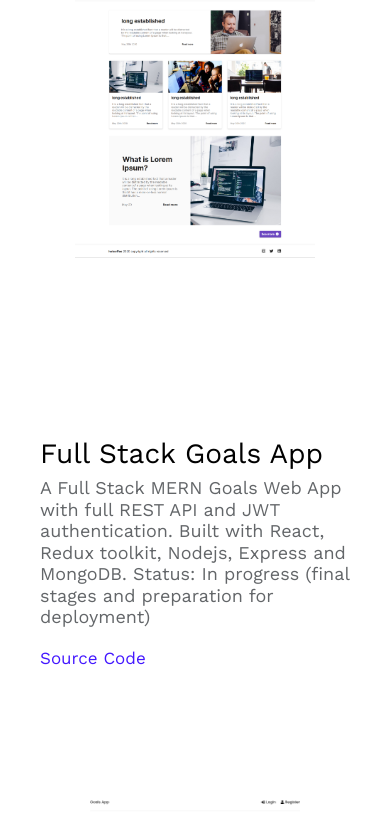
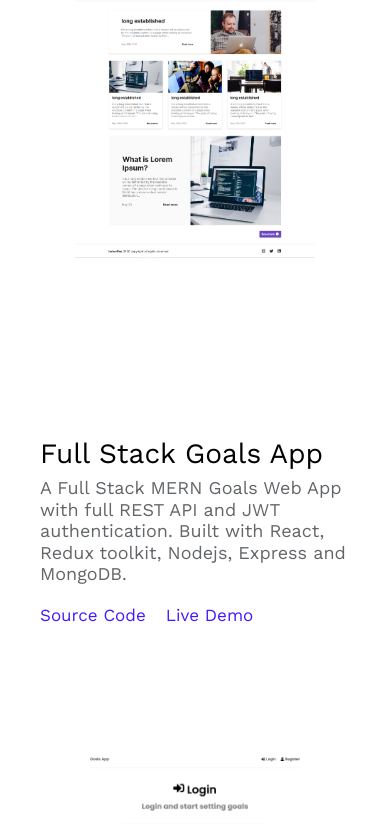
Before and after one commit to Abdelmuttalib/portfolio, a Next.js app: page / in a window 390 px wide. Shown: the part 3354-4178 px from the top of the page. Built offline with nearby package versions, Linux system fonts and the light colour scheme.

Commit message:
- update goals project description - add live demo link for projects that has a live demo

```diff
--- a/src/components/Projects/Project.tsx
+++ b/src/components/Projects/Project.tsx
@@ -7,9 +7,10 @@ export interface Props {
   description: string
   image: string
   link: string
+  liveDemo?: string
 }
 
-const Project = ({ title, description, image, link }: Props) => {
+const Project = ({ title, description, image, link, liveDemo }: Props) => {
   const variants = {
     hidden: { opacity: 0, y: 10 },
     visible: {
@@ -48,7 +49,7 @@ const Project = ({ title, description, image, link }: Props) => {
           >
             {description ? description : "Description of project"}
           </motion.p>
-          <motion.p variants={item} className="pt-14">
+          <motion.p variants={item} className="flex pt-14 gap-6">
             <Link href={link}>
               <a
                 rel="noopener"
@@ -58,6 +59,17 @@ const Project = ({ title, description, image, link }: Props) => {
                 Source Code
               </a>
             </Link>
+            {liveDemo && (
+              <Link href={link}>
+                <a
+                  rel="noopener"
+                  target="_blank"
+                  className="pt-4 mb-4 border-b-2 border-transparent Body w-fit text-primary-link dark:text-primary-lightLink transform translate ease-in-out duration-500 hover:translate-x-1 hover:border-b-primary-link dark:hover:border-b-primary-lightLink lg:pt-6"
+                >
+                  Live Demo
+                </a>
+              </Link>
+            )}
           </motion.p>
         </motion.div>
         {/* Mobile View */}
@@ -73,7 +85,7 @@ const Project = ({ title, description, image, link }: Props) => {
         >
           {description ? description : "Description of project"}
         </motion.p>
-        <motion.p variants={item}>
+        <motion.p variants={item} className="flex gap-5">
           <Link href={link}>
             <a
               rel="noopener"
@@ -86,6 +98,20 @@ const Project = ({ title, description, image, link }: Props) => {
               Source Code
             </a>
           </Link>
+          {liveDemo && (
+            <Link href={liveDemo}>
+              <a
+                rel="noopener"
+                target="_blank"
+                className="block pt-4 mb-4 border-b-2 border-transparent Body lg:hidden w-fit text-primary-link dark:text-primary-lightLink transform translate ease-in-out duration-500 hover:translate-x-1 hover:border-b-primary-lightLink lg:pt-6"
+              >
+                <span className="hidden">
+                  Link to project repository source code
+                </span>
+                Live Demo
+              </a>
+            </Link>
+          )}
         </motion.p>
 
         {/* </div> */}
--- a/src/components/Projects/Projects.tsx
+++ b/src/components/Projects/Projects.tsx
@@ -40,6 +40,7 @@ const Projects = () => {
             description={project.description}
             image={project.image}
             link={project.link}
+            liveDemo={project.liveDemo}
           />
         ))}
       </div>
--- a/src/data/projectsData.ts
+++ b/src/data/projectsData.ts
@@ -16,9 +16,10 @@ export const projects = [
   {
     title: "Full Stack Goals App",
     description:
-      "A Full Stack MERN Goals Web App with full REST API and JWT authentication. Built with React, Redux toolkit, Nodejs, Express and MongoDB. Status: In progress (final stages and preparation for deployment)",
+      "A Full Stack MERN Goals Web App with full REST API and JWT authentication. Built with React, Redux toolkit, Nodejs, Express and MongoDB.",
     image: "/goals-mern-app.png",
     link: "https://github.com/Abdelmuttalib/goals-mern-app",
+    liveDemo: "https://goalsfirstmernapp.herokuapp.com/login",
   },
   {
     title: "Spotify Clone",
```
